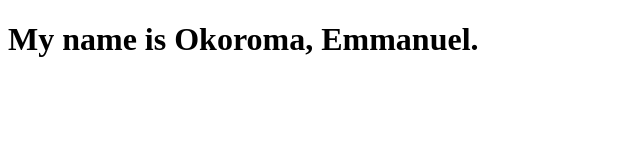
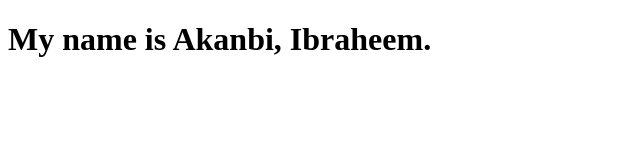
Before and after one commit to LibertyCollege/Student-Second-Term-22-23, a plain HTML site: page index.html in a window 1280 px wide. Shown: the whole page, without its empty margins (0-640 px from the left). Drawn offline with Linux system fonts and the light colour scheme.

Commit message:
first commit of Akanbi, Ibraheem

```diff
--- a/index.html
+++ b/index.html
@@ -22,9 +22,9 @@
       href="./favicon_io/favicon-16x16.png"
     />
     <link rel="manifest" href="./favicon_io/site.webmanifest" />
-    <title>Okoroma Emmanuel</title>
+    <title>Akanbi Ibraheem</title>
   </head>
   <body>
-    <h1>My name is Okoroma, Emmanuel.</h1>
+    <h1>My name is Akanbi, Ibraheem.</h1>
   </body>
 </html>
```
Also changed, not shown: 1 other file.
